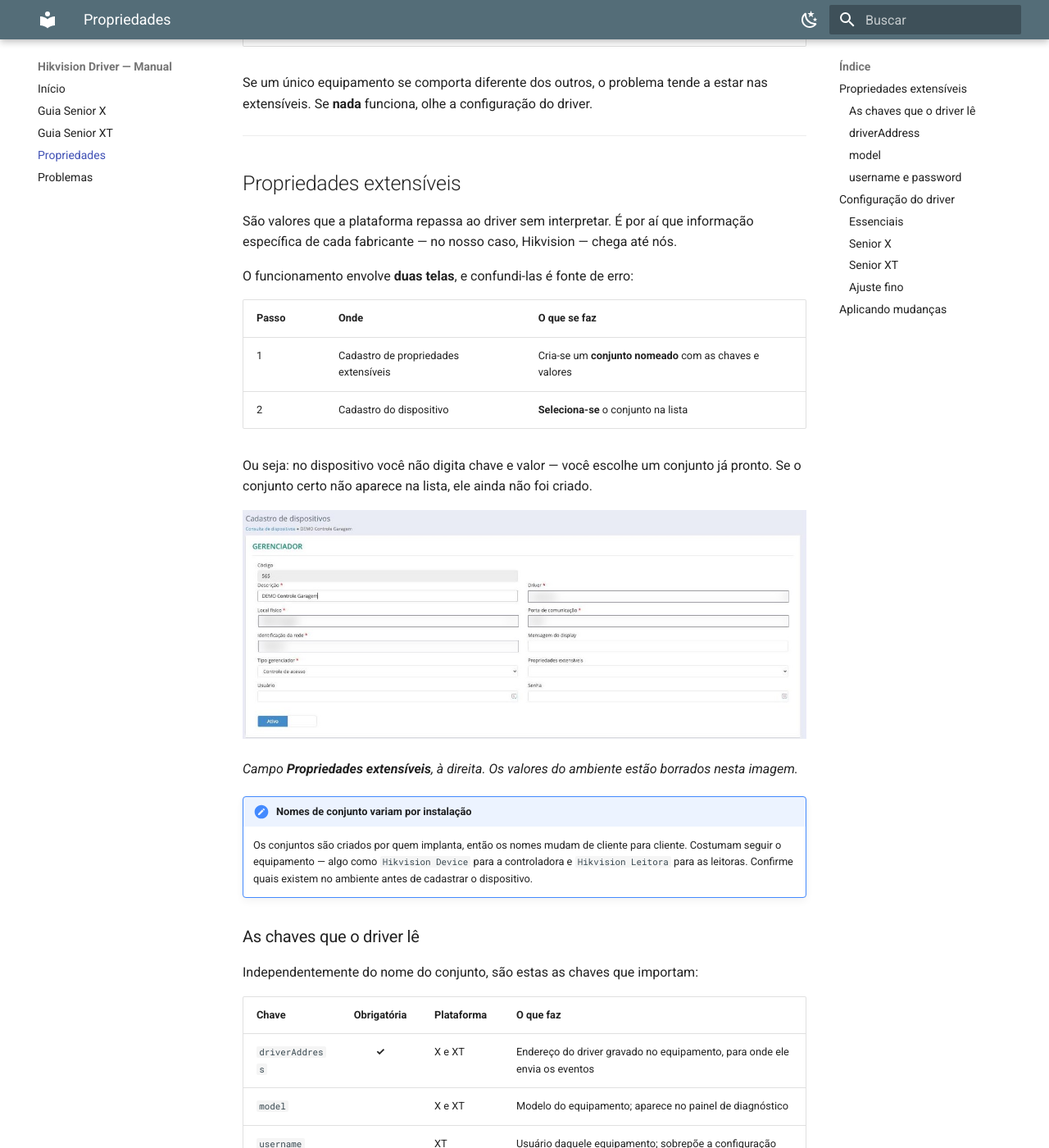
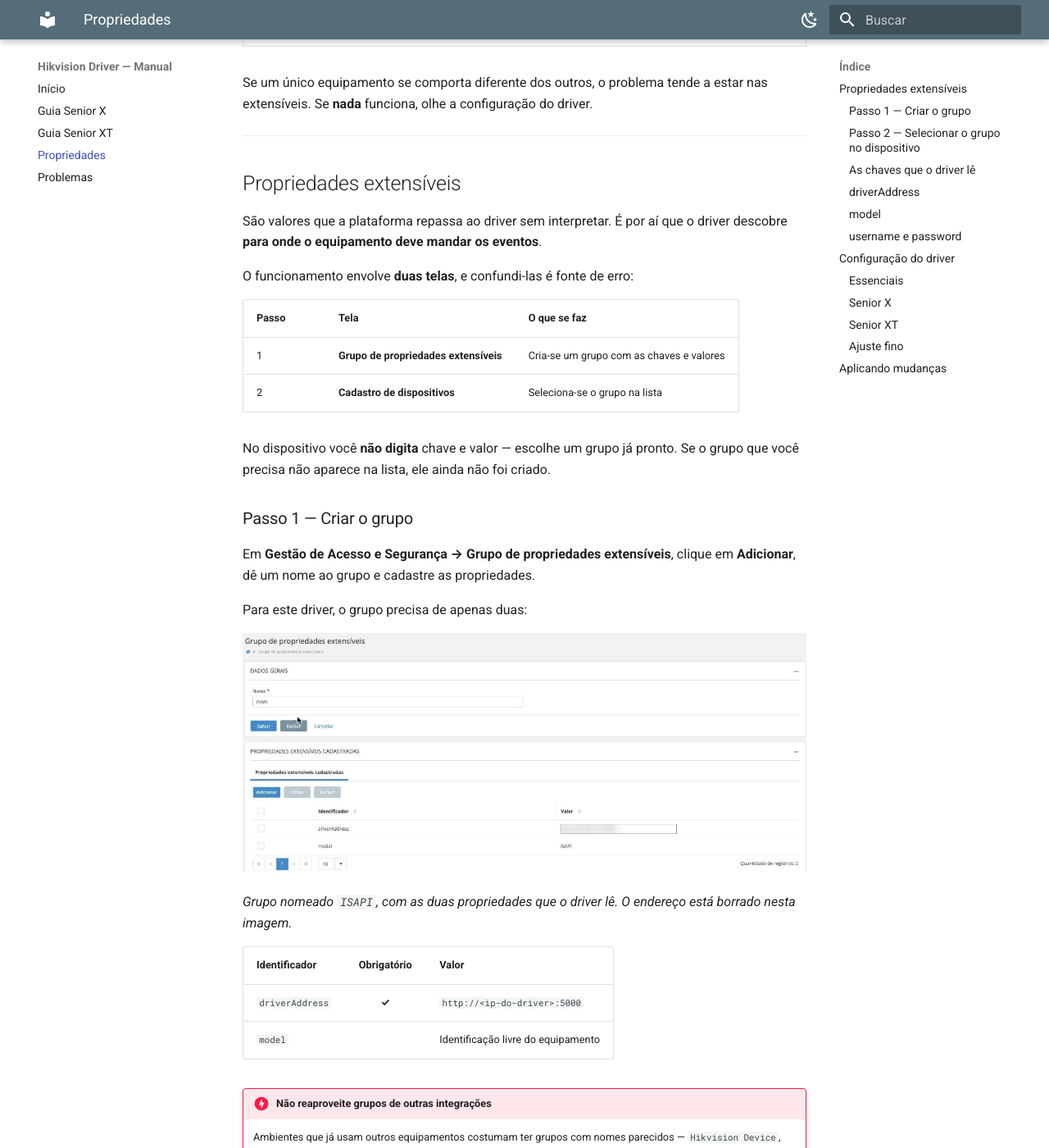
Before and after one commit to rdmss/md-hikvision-manual, an MkDocs documentation site: the page built from docs/propriedades.md, in a window 1280 px wide and 1400 px high, scrolled down 410 px. Shown: the whole window at 82% size. Built offline with MkDocs 1.6.1 and Material for MkDocs 9.7.7, drawn with Linux system fonts in a browser that asks for light colours; some of the changed text lies outside the part shown.

Commit message:
docs: grupo de propriedades extensiveis com prints

```diff
--- a/docs/propriedades.md
+++ b/docs/propriedades.md
@@ -17,39 +17,75 @@ estar nas extensíveis. Se **nada** funciona, olhe a configuração do driver.
 
 ## Propriedades extensíveis
 
-São valores que a plataforma repassa ao driver sem interpretar. É por aí que
-informação específica de cada fabricante — no nosso caso, Hikvision — chega até
-nós.
+São valores que a plataforma repassa ao driver sem interpretar. É por aí que o
+driver descobre **para onde o equipamento deve mandar os eventos**.
 
 O funcionamento envolve **duas telas**, e confundi-las é fonte de erro:
 
-| Passo | Onde | O que se faz |
+| Passo | Tela | O que se faz |
 |---|---|---|
-| 1 | Cadastro de propriedades extensíveis | Cria-se um **conjunto nomeado** com as chaves e valores |
-| 2 | Cadastro do dispositivo | **Seleciona-se** o conjunto na lista |
+| 1 | **Grupo de propriedades extensíveis** | Cria-se um grupo com as chaves e valores |
+| 2 | **Cadastro de dispositivos** | Seleciona-se o grupo na lista |
 
-Ou seja: no dispositivo você não digita chave e valor — você escolhe um conjunto
-já pronto. Se o conjunto certo não aparece na lista, ele ainda não foi criado.
+No dispositivo você **não digita** chave e valor — escolhe um grupo já pronto. Se
+o grupo que você precisa não aparece na lista, ele ainda não foi criado.
+
+### Passo 1 — Criar o grupo
+
+Em **Gestão de Acesso e Segurança → Grupo de propriedades extensíveis**, clique
+em **Adicionar**, dê um nome ao grupo e cadastre as propriedades.
+
+Para este driver, o grupo precisa de apenas duas:
+
+![Grupo de propriedades extensíveis do driver](assets/telas/senior-x-grupo-isapi.jpg){ loading=lazy }
+
+*Grupo nomeado `ISAPI`, com as duas propriedades que o driver lê. O endereço está
+borrado nesta imagem.*
+
+| Identificador | Obrigatório | Valor |
+|---|:--:|---|
+| `driverAddress` | **✓** | `http://<ip-do-driver>:5000` |
+| `model` | | Identificação livre do equipamento |
+
+!!! danger "Não reaproveite grupos de outras integrações"
+    Ambientes que já usam outros equipamentos costumam ter grupos com nomes
+    parecidos — `Hikvision Device`, `Hikvision Leitora`, `MD400`, `Intelbras`.
+    **Eles não servem para este driver.**
+
+    Um grupo de outra integração tem chaves completamente diferentes:
+
+    ![Grupo de outra integração, com chaves que este driver não usa](assets/telas/senior-x-grupo-outro.jpg){ loading=lazy }
+
+    `ipAddress`, `portNo`, `uri`, `protocolType`… Este driver **não lê nenhuma
+    delas**. Ele monta a configuração de notificação por conta própria e só
+    precisa do `driverAddress`.
+
+    Selecionar um grupo desses no dispositivo faz a integração falhar exatamente
+    como se nada tivesse sido configurado. **Na dúvida, crie um grupo novo.**
+
+!!! note "Por que só duas propriedades bastam"
+    O driver preenche sozinho o resto da configuração de notificação do
+    equipamento: o caminho `/api/v1/isapi`, o protocolo HTTP, o formato JSON e a
+    ausência de autenticação são fixos no código. Do `driverAddress` ele extrai
+    apenas o endereço e a porta.
+
+    Por isso não adianta cadastrar `uri`, `protocolType` ou `portNo` — seriam
+    ignorados.
+
+### Passo 2 — Selecionar o grupo no dispositivo
+
+No cadastro do dispositivo, campo **Propriedades extensíveis**:
 
 ![Campo Propriedades extensíveis no cadastro de dispositivos](assets/telas/senior-x-dispositivo.jpg){ loading=lazy }
 
-*Campo **Propriedades extensíveis**, à direita. Os valores do ambiente estão
-borrados nesta imagem.*
-
-!!! note "Nomes de conjunto variam por instalação"
-    Os conjuntos são criados por quem implanta, então os nomes mudam de cliente
-    para cliente. Costumam seguir o equipamento — algo como `Hikvision Device`
-    para a controladora e `Hikvision Leitora` para as leitoras. Confirme quais
-    existem no ambiente antes de cadastrar o dispositivo.
+*Valores do ambiente borrados nesta imagem.*
 
 ### As chaves que o driver lê
-
-Independentemente do nome do conjunto, são estas as chaves que importam:
 
 | Chave | Obrigatória | Plataforma | O que faz |
 |---|:--:|---|---|
 | `driverAddress` | **✓** | X e XT | Endereço do driver gravado no equipamento, para onde ele envia os eventos |
-| `model` | | X e XT | Modelo do equipamento; aparece no painel de diagnóstico |
+| `model` | | X e XT | Identificação do equipamento; aparece no painel de diagnóstico |
 | `username` | | XT | Usuário daquele equipamento; sobrepõe a configuração global |
 | `password` | | XT | Senha daquele equipamento; sobrepõe a configuração global |
 
```
Also changed, not shown: docs/guia-senior-x.md (+19 -6 lines), docs/guia-senior-xt.md (+19 -6 lines), docs/assets/telas/senior-x-driver.jpg (added), docs/assets/telas/senior-x-grupo-isapi.jpg (added), docs/assets/telas/senior-x-grupo-outro.jpg (added).
